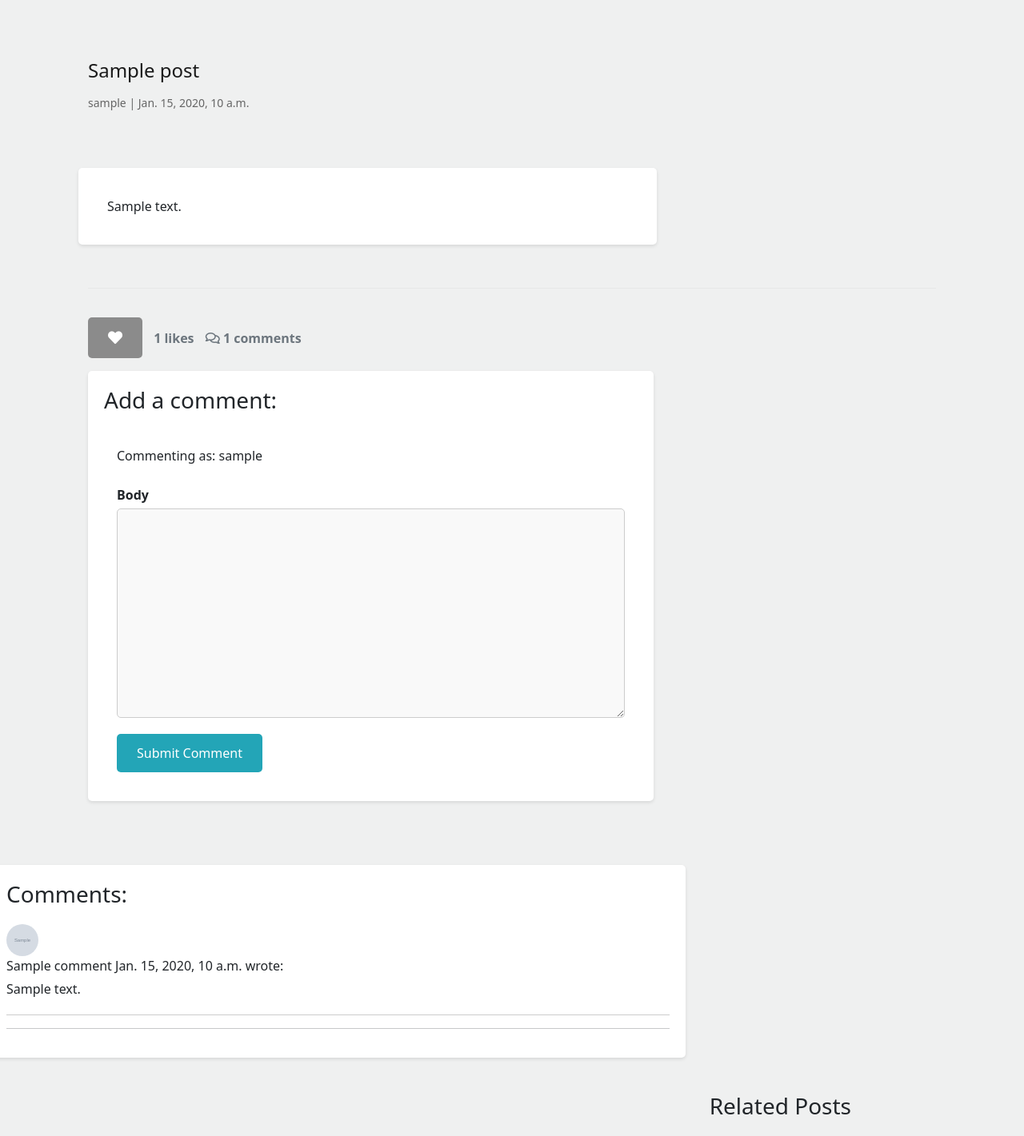
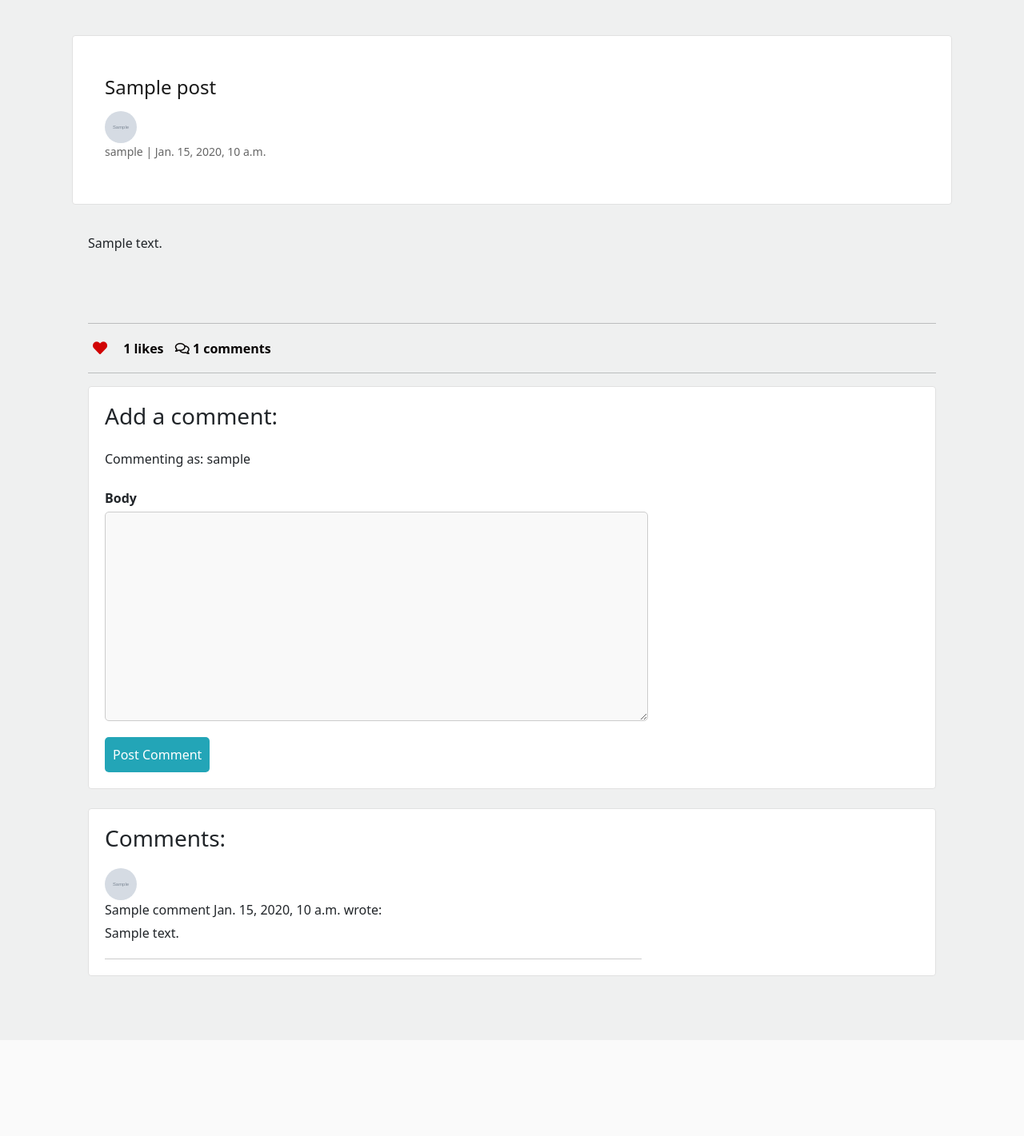
Before and after one commit to DavidcD8/TrendTalk, a Django app: a page that uses templates/post_detail.html in a window 1280 px wide. Shown: the part 102-1523 px from the top of the page at 80% size. After the commit the page ends 1323 px from the top, so only its background shows below. Run offline with Django 4.2, Linux system fonts and the light colour scheme; a user stored in the database is signed in; tables that the repository leaves empty hold one stand-in row (values such as "Sample post"); grey boxes marked "Sample" are stand-in pictures; some libraries are stand-ins or nearby versions.

Commit message:
changed the style of post detail

```diff
--- a/myblog/urls.py
+++ b/myblog/urls.py
@@ -5,8 +5,8 @@ from django.urls import path
 from trendtalk.views import profile
 from trendtalk import views
 from trendtalk.views import PostListView, PostDetailView, profile, PostLikeView, PostUnlikeView
-
-
+from django.conf import settings
+from django.conf.urls.static import static
 urlpatterns = [
     path('admin/', admin.site.urls),
     path('summernote/', include('django_summernote.urls')),
@@ -23,3 +23,6 @@ urlpatterns = [
     path('post/<slug:slug>/unlike/', PostUnlikeView.as_view(), name='post_unlike'),
 
 ]
+
+if settings.DEBUG:
+    urlpatterns += static(settings.STATIC_URL, document_root=settings.STATIC_ROOT)
--- a/static/css/styles.css
+++ b/static/css/styles.css
@@ -146,7 +146,6 @@ body {
     height: 100%;
     object-fit: cover;
     border-radius: 50%;
-    /* To make the image circular within the frame */
 }
 
 
@@ -208,7 +207,7 @@ body {
 }
 
 .navbar-nav .nav-item .nav-link:hover {
-    color: #f5cc45;
+    color: #79d3fc;
     /* Hover link color */
     transform: translateY(-3px);
     /* Lift the link slightly on hover */
@@ -248,10 +247,7 @@ body {
     animation: fade-in 0.5s ease-in-out forwards;
 }
 
-#-------------------post-Details------------------------------------------
-
-/* Reset some default styles */
-body,
+#-------------------post-Details------------------------------------------ d body,
 h1,
 h2,
 h3,
@@ -268,7 +264,6 @@ ol {
 /* Set a background color for the entire page */
 body {
     background-color: #eff0f0;
-    /* Light gray background */
 }
 
 /* Style the container */
@@ -276,14 +271,15 @@ body {
     padding: 20px;
 }
 
-/* Style the card */
+.card-body2 {
+    background-color: #eff0f0;
+    border: none;
+
+}
+
 .card {
     border: none;
-    background-color: #ffffff;
-    margin-bottom: 20px;
-    border-radius: 5px;
-    padding: 20px;
-    box-shadow: 0 2px 4px rgba(0, 0, 0, 0.1);
+
 }
 
 /* Style the post title */
@@ -291,37 +287,40 @@ body {
     font-size: 24px;
     margin-bottom: 15px;
     color: #1a1a1a;
-    /* Dark text color */
 }
 
 /* Style the post subtitle */
 .post-subtitle {
     font-size: 14px;
     color: #666;
-    /* Slightly darker text color */
     margin-bottom: 15px;
 }
 
-/* Divider between post and comments */
+.contain-all2 {
+    background-color: #ffffff;
+    border-radius: 4px;
+    border: solid 1px rgb(225, 225, 225);
+    padding: 20px;
+}
+
+.contain-all3 {
+    background-color: #ffffff;
+    border-radius: 4px;
+    padding: 20px;
+    border: solid 1px rgb(225, 225, 225);
+}
+
+
+
 .post-divider {
     border-top: 1px solid #ccc;
-    /* Light gray divider line */
     margin-top: 30px;
     padding-top: 20px;
 }
 
-/* Style the like and comment counts */
-.card-footer {
-    padding: 10px 0;
-    border-top: 1px solid #ccc;
-    display: flex;
-    justify-content: space-between;
-    align-items: center;
-}
-
+/* Style the like button */
 .btn-like {
     color: #ff4500;
-    /* Reddit upvote color */
     background-color: transparent;
     border: none;
     cursor: pointer;
@@ -329,18 +328,21 @@ body {
     margin-right: 10px;
 }
 
+/* Style the text secondary */
 .text-secondary {
-    color: #888;
-    /* Lighter text color */
+    color: rgb(8, 5, 5) !important;
     margin-right: 10px;
 }
 
-/* Style the comments section */
+
+
+/* Style the comment section */
 .comment-box {
     border-bottom: 1px solid #ccc;
     padding: 20px 0;
 }
 
+/* Style the comment */
 .comment {
     display: flex;
     align-items: center;
@@ -351,7 +353,8 @@ body {
     box-shadow: 0 2px 4px rgba(0, 0, 0, 0.1);
 }
 
-.comment-photo {
+/* Style the comment user photo */
+.comment-user-photo {
     width: 40px;
     height: 40px;
     border-radius: 50%;
@@ -359,16 +362,18 @@ body {
     overflow: hidden;
 }
 
-.comment-photo img {
+.comment-user-photo img {
     width: 100%;
     height: 100%;
     object-fit: cover;
 }
 
+/* Style the comment content */
 .comment-content {
     flex-grow: 1;
 }
 
+/* Style the comment name */
 .comment-name {
     font-weight: bold;
     margin-bottom: 5px;
@@ -376,11 +381,13 @@ body {
     /* Dark text color */
 }
 
+/* Style the comment date */
 .comment-date {
     color: #888;
     font-size: 12px;
 }
 
+/* Style the comment body */
 .comment-body {
     margin-top: 5px;
     color: #1a1a1a;
@@ -392,6 +399,7 @@ body {
     margin-top: 25px;
 }
 
+/* Style the signup button */
 .btn-signup {
     background-color: #ff4500;
     color: #fff;
@@ -404,9 +412,7 @@ body {
 /* Style alerts */
 .alert {
     background-color: #f2f2f2;
-    /* Light gray alert background */
     color: #1a1a1a;
-    /* Dark text color */
     border: 1px solid #ccc;
     margin-top: 15px;
     padding: 15px;
@@ -422,22 +428,26 @@ textarea {
     margin-bottom: 15px;
 }
 
+/* Style the like button on hover */
 .btn-like:hover {
     background-color: #e81010;
 }
 
+/* Style the submit comment button */
 .btn-submit-comment {
     background-color: #23a5b7 !important;
+    padding: 10px;
+    color: white !important;
 }
 
+/* Style the submit comment button on hover */
 .btn-submit-comment:hover {
-    background-color: #e81010 !important;
+    background-color: #10a0e8 !important;
 }
 
+/* Style button type submit */
 button[type="submit"] {
-    background-color: #8b8b8b;
-    color: #fff;
-    padding: 12px 25px;
+    color: rgb(209, 4, 4);
     border: none;
     border-radius: 5px;
     cursor: pointer;
@@ -452,20 +462,10 @@ button[type="submit"] {
     }
 }
 
+/* Hide asteriskField */
 .asteriskField {
     display: none;
 }
-
-.comment-user-photo {
-    width: 40px;
-    height: 40px;
-    margin-right: 10px;
-    border-radius: 50%;
-    overflow: hidden;
-}
-
-
-
 
 
 #-------------------------------Profile------------------------------ .profile-container {
@@ -630,7 +630,7 @@ button[type="submit"] {
 }
 
 .btn-primary {
-    background-color: #007bff;
+    background-color: #0fbbe6 !important;
     color: #ffffff;
     padding: 10px 20px;
     border: none;
@@ -651,10 +651,7 @@ button[type="submit"] {
     }
 }
 
-#------------------------Post-List-Page-------------------------
-
-/* Styles for the article list */
-.post {
+#------------------------Post-List-Page------------------------- .post {
     margin-bottom: 20px;
     opacity: 0;
     transform: translateY(20px);
@@ -664,6 +661,10 @@ button[type="submit"] {
 .post.fade-in {
     opacity: 1;
     transform: translateY(0);
+}
+
+.card-body {
+    background-color: white;
 }
 
 .card {
@@ -844,60 +845,3 @@ button[type="submit"] {
         transform: translateY(0);
     }
 }
-
-#------------------------Post-List-Page-------------------------
-
-/* Styles for the article list */
-.post {
-    margin-bottom: 20px;
-    opacity: 0;
-    transform: translateY(20px);
-    transition: opacity 0.3s, transform 0.3s;
-}
-
-.post.fade-in {
-    opacity: 1;
-    transform: translateY(0);
-}
-
-.card {
-    border: none;
-    box-shadow: 0 2px 4px rgba(0, 0, 0, 0.1);
-    transition: transform 0.3s, box-shadow 0.3s;
-}
-
-.card:hover {
-    box-shadow: 0 4px 8px rgba(0, 0, 0, 0.1);
-}
-
-.card-title {
-    font-size: 24px;
-    margin-bottom: 10px;
-}
-
-.post-details {
-    display: flex;
-    justify-content: space-between;
-    align-items: center;
-}
-
-.btn-primary {
-    background-color: #23a5b7;
-    border-color: #23a5b7;
-    color: #fff;
-    transition: background-color 0.3s, border-color 0.3s;
-}
-
-.btn-primary:hover {
-    background-color: #23a5b7;
-    border-color: #23a5b7;
-}
-
-.text-muted {
-    color: #999;
-}
-
-.post-author {
-    margin-top: 5px;
-    font-size: 14px;
-}
--- a/templates/post_detail.html
+++ b/templates/post_detail.html
@@ -2,31 +2,42 @@
 {% load crispy_forms_tags %}
 {% load static %}
 {% block content %}
+<link rel="stylesheet" type="text/css" href="{% static 'css/styles.css' %}" />
+<div class="contain-all2">
 <div class="masthead">
     <div class="container">
         <div class="row g-0">
             <div class="col-md-6 masthead-text">
                 <h1 class="post-title">{{ post.title }}</h1>
+                <div class="comment-user-photo">
+                    <img src="{{ user.profile.profile_image.url }}" alt="{{ user.username }}'s Profile Photo">
+                </div>
                 <p class="post-subtitle">{{ post.author }} | {{ post.created_on }}</p>
             </div>
         </div>
     </div>
 </div>
+</div>
 
 <div class="container">
     <div class="row">
-        <div class="col-md-8 card mb-4 mt-3">
-            <div class="card-body">
-                <p class="card-text">{{ post.content | safe }}</p>
+        <div class="col-md-8">
+            <div class="mb-4 mt-3">
+                <div class="card-body2">
+                    <p class="card-text">{{ post.content | safe }}</p>
+                </div>
             </div>
         </div>
     </div>
-    <hr class="post-divider" />
+    <br>
+    <br>
+<hr>
     <div class="row">
         <div class="col">
             <strong>
                 <form class="d-inline" action="{% url 'post_like' post.slug %}" method="POST">
-                    {% csrf_token %} {% if liked %}
+                    {% csrf_token %}
+                    {% if liked %}
                     <button type="submit" name="blogpost_id" value="{{post.slug}}" class="btn-like">
                         <i class="fas fa-heart"></i>
                     </button>
@@ -41,28 +52,35 @@
             <strong class="text-secondary"><i class="far fa-comments"></i> {{ comments.count }} comments</strong>
         </div>
     </div>
-    <div class="col-md-8 card mb-4 mt-3">
+
+    <hr>
+    <div class="contain-all2">
+    <div class="col-md-8">
         <h3 class="comment-title">Add a comment:</h3>
-        <div class="card-body comment-form">
+        <div class="comment-form">
             {% if commented %}
             <div class="alert alert-success" role="alert">
                 Your comment is awaiting approval
             </div>
-            {% else %} {% if user.is_authenticated %}
+            {% else %}
+            {% if user.is_authenticated %}
             <p class="commenting-as">Commenting as: {{ user.username }}</p>
             <form method="post" class="comment-form">
-                {% csrf_token %} {{ comment_form | crispy }}
+                {% csrf_token %}
+                {{ comment_form | crispy }}
                 <button type="submit" class="btn-submit-comment">
-                    Submit Comment
+                    Post Comment
                 </button>
             </form>
-            {% endif %} {% endif %}
+            {% endif %}
+            {% endif %}
         </div>
     </div>
 </div>
-</div>
+<br>
+<div class="contain-all3">
 <div class="row">
-    <div class="col-md-8 card mb-4 mt-3">
+    <div class="col-md-8">
         <h3 class="comment-title">Comments:</h3>
         <div class="comments-section">
             {% for comment in comments %}
@@ -80,30 +98,23 @@
                     <p class="comment-body">{{ comment.body | linebreaks }}</p>
                 </div>
             </div>
+            {% if not forloop.last %}
             <hr class="comment-divider" />
+            {% endif %}
             {% endfor %}
         </div>
     </div>
+</div>
+</div>
+</div>
+</div>
 <div class="container">
     <div class="row">
         <div class="col-md-8">
             <!-- Main content of the post -->
-            <!-- ... -->
-        </div>
-        <div class="col-md-4 sidebar">
-            <div class="related-posts">
-                <h3>Related Posts</h3>
-                {% for post in related_posts %}
-                <div class="related-post">
-                    <h4 class="related-post-title"><a href="{% url 'post_detail' post.slug %}">{{ post.title }}</a></h4>
-                    <p class="related-post-date">{{ post.created_on|date:"F d, Y" }}</p>
-                </div>
-                {% endfor %}
-            </div>
         </div>
     </div>
     <div class="clear"></div>
 </div>
-
-    </div>
-    {% endblock %}
+</div>
+{% endblock %}
--- a/templates/post_list.html
+++ b/templates/post_list.html
@@ -1,4 +1,5 @@
 {% extends 'base.html' %} {% load static %} {% block content %}
+<link rel="stylesheet" type="text/css" href="{% static 'css/styles.css' %}" />
 
 <h1>Articles</h1>
 <hr />
--- a/templates/profile.html
+++ b/templates/profile.html
@@ -1,5 +1,5 @@
 {% extends 'base.html' %} {% load static %} {% block content %}
- <link
+<link
   rel="stylesheet"
   type="text/css"
   href="{% static 'css/animate.min.css' %}"
--- a/trendtalk/models.py
+++ b/trendtalk/models.py
@@ -10,10 +10,10 @@ class Profile(models.Model):
     user = models.OneToOneField(User, on_delete=models.CASCADE)
     follows = models.ManyToManyField("self",
                                      related_name="followed_by",
-                                     symmetrical=False,  # Corrected symmetrical attribute
+                                     symmetrical=False,
                                      blank=True)
 
-    date_modified = models.DateField(auto_now=True)  # Moved inside the class
+    date_modified = models.DateField(auto_now=True)
     profile_image = models.ImageField(null=True, blank=True)
 
     def __str__(self):
--- a/trendtalk/views.py
+++ b/trendtalk/views.py
@@ -1,5 +1,5 @@
 from .forms import CommentForm
-from .forms import ProfilePhotoForm  # Import your ProfilePhotoForm
+from .forms import ProfilePhotoForm
 from django.contrib.auth.forms import UserChangeForm
 from django.shortcuts import render, get_object_or_404, reverse
 from django.views import generic, View
@@ -14,6 +14,7 @@ from django.contrib.auth.models import User
 from django.shortcuts import render, redirect
 from .forms import ProfilePhotoForm
 from .models import Profile
+from trendtalk.models import Post
 
 
 class PostListView(generic.ListView):
@@ -33,11 +34,9 @@ class PostDetailView(View):
         if post.likes.filter(id=self.request.user.id).exists():
             liked = True
 
-        # Get the most recent posts excluding the current post
-        related_posts = Post.objects.filter(status=1).exclude(
-            slug=post.slug).order_by("-created_on")[:5]
-
-        print("Related Posts Query:", related_posts.query)
+        # Get the latest 10 posts for the sidebar
+        latest_posts = Post.objects.filter(
+            status=1).order_by('-created_on')[:10]
 
         return render(
             request,
@@ -48,7 +47,8 @@ class PostDetailView(View):
                 "commented": False,
                 "liked": liked,
                 "comment_form": CommentForm(),
-                "related_posts": related_posts
+                # To show the latest post on the post detail page.
+                "latest_posts": latest_posts,
             },
         )
 
@@ -144,6 +144,10 @@ def edit_profile(request):
 
 @login_required
 def settings(request):
-    # Your view logic here
-    # Replace with the actual template name
     return render(request, 'settings.html')
+
+
+def your_page_view(request):
+    latest_posts = Post.objects.order_by('-created_on')[:10]
+    context = {'latest_posts': latest_posts}
+    return render(request, 'your_page_template.html', context)
```
Also changed, not shown: myblog/settings.py (+5 -2 lines).
